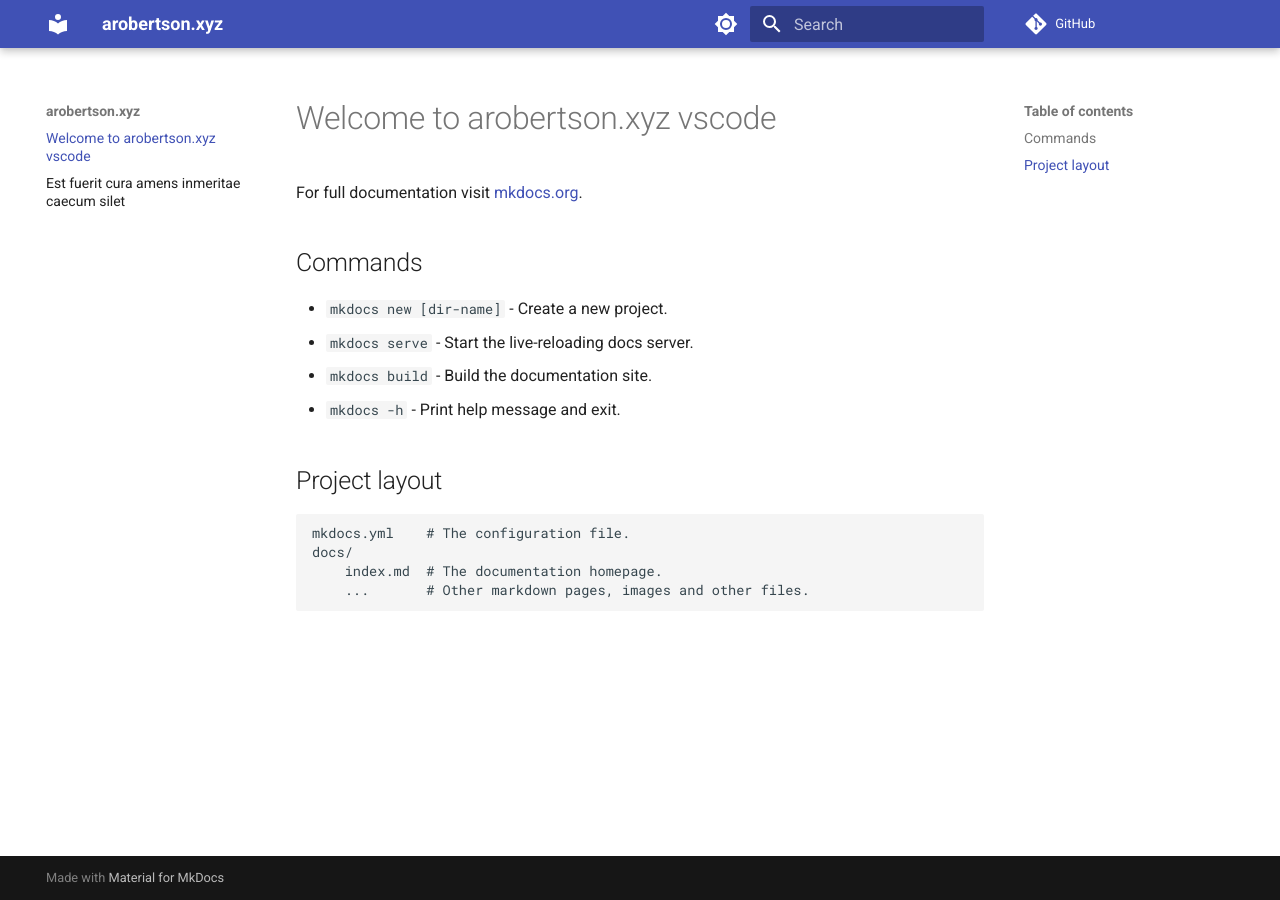
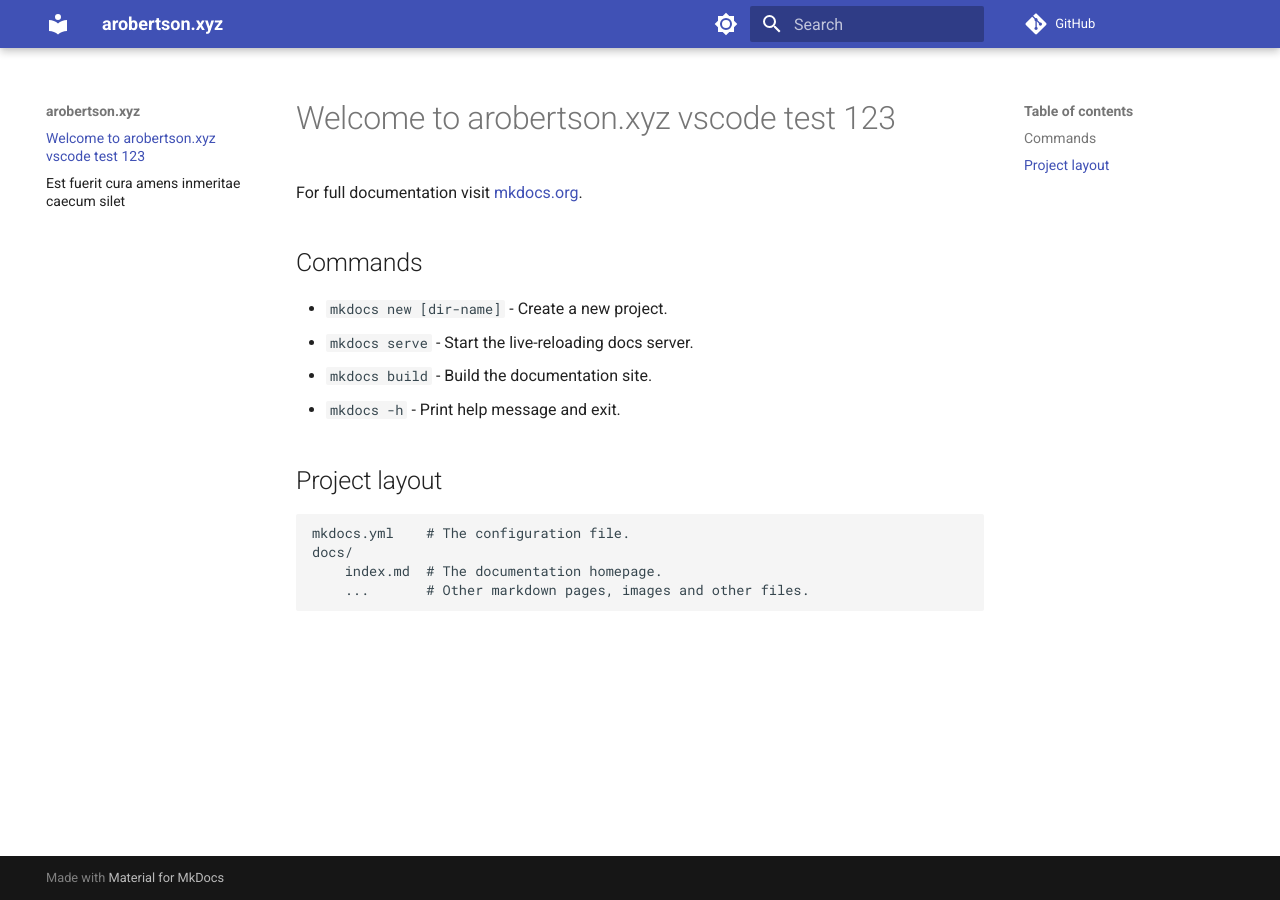
Before and after one commit to arobertsonxyz/arobertsonxyz.github.io, an MkDocs documentation site: the page built from docs/index.md, in a window 1280 px wide. Built offline with MkDocs 1.6.1 and Material for MkDocs 9.7.7, drawn with Linux system fonts in a browser that asks for light colours; comment, search, counter and statistics services are not loaded.

Commit message:
vscode test

```diff
--- a/docs/index.md
+++ b/docs/index.md
@@ -1,4 +1,4 @@
-# Welcome to arobertson.xyz vscode
+# Welcome to arobertson.xyz vscode test 123
 
 For full documentation visit [mkdocs.org](https://www.mkdocs.org).
 
```
